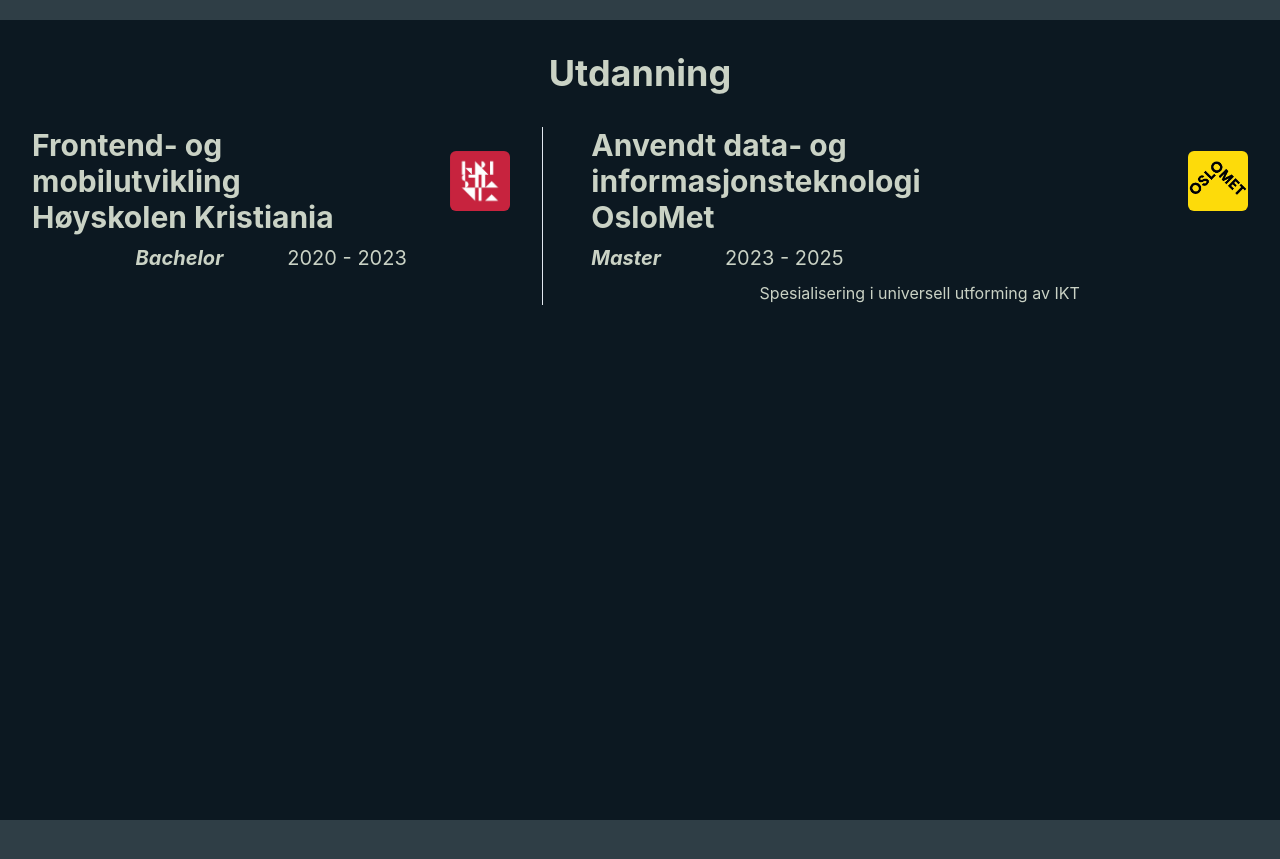
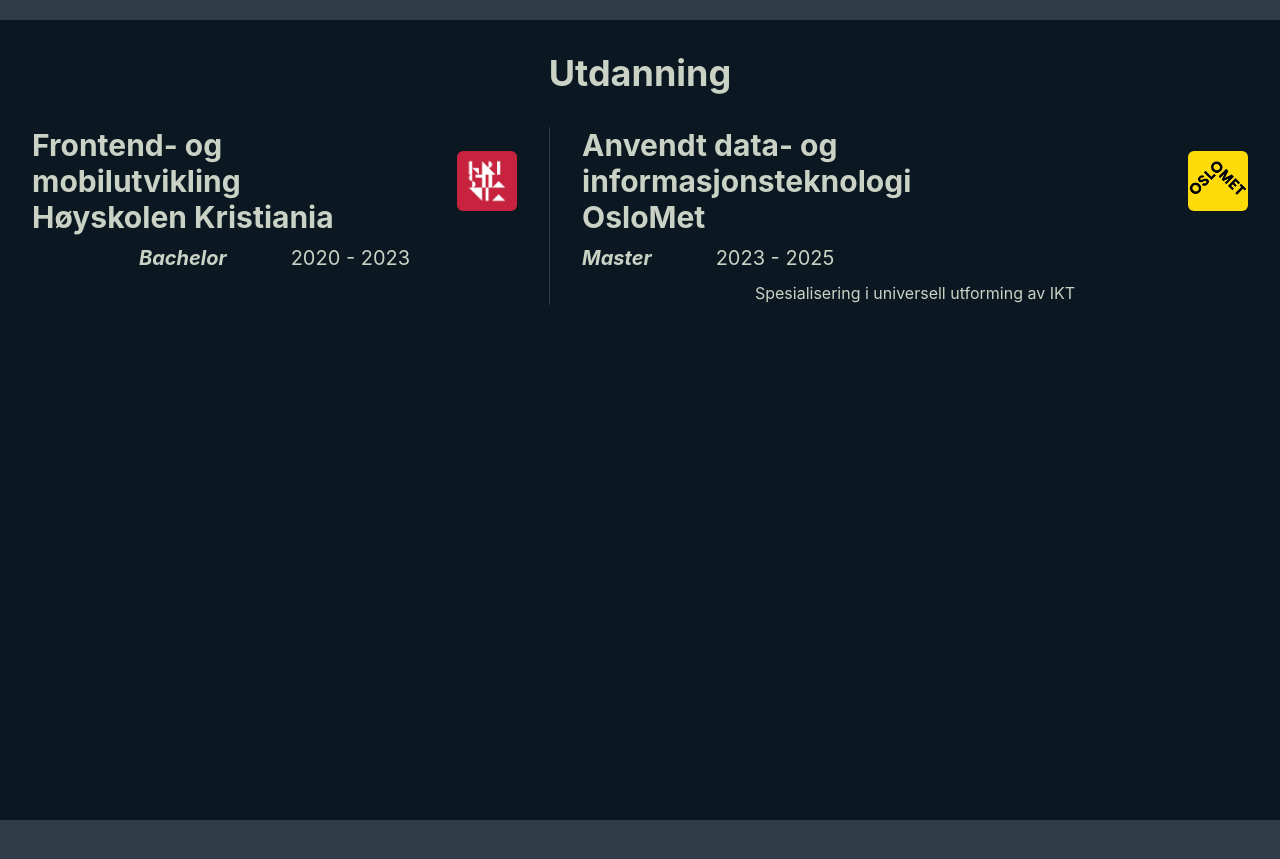
Before and after one commit to PetterTSaatvedt/portfolio, a React (Create React App) app: page / in a window 1280 px wide. Shown: the part 780-1639 px from the top of the page. Built offline with nearby package versions, Linux system fonts and the light colour scheme.

Commit message:
Changed color on divider in education section

```diff
--- a/src/components/EducationSection.js
+++ b/src/components/EducationSection.js
@@ -22,7 +22,7 @@
             <Stack
                 direction={{base: 'column', lg: 'row'}}
                 spacing={8}
-                divider={<StackDivider p={2} />}
+                divider={<StackDivider borderColor="#2f3e46" />}
             >
                 <Box>
                     <VStack>
```
